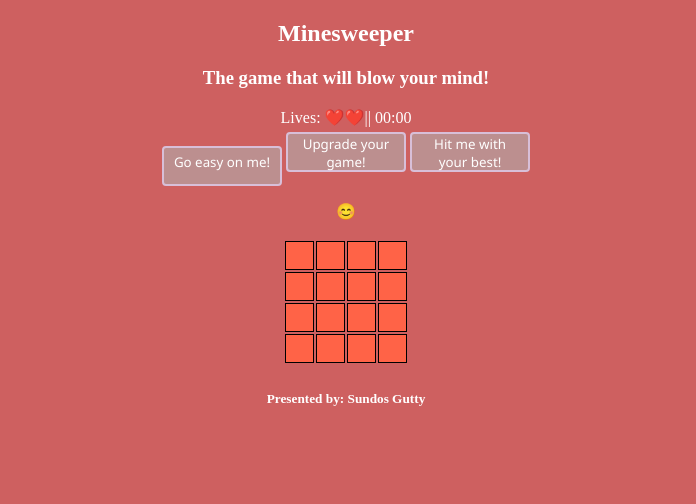
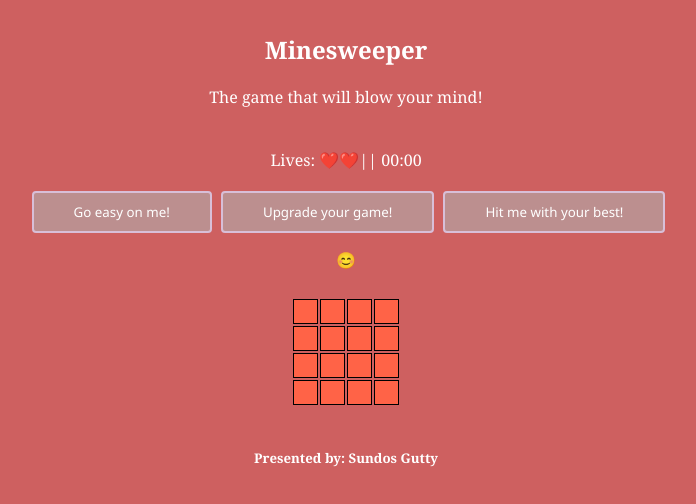
Before and after one commit to SundosGutty/minesweeper2, a plain HTML site: page index.html in a window 1280 px wide. Shown: the whole page, without its empty margins (294-990 px from the left). Drawn offline with Linux system fonts and the light colour scheme.

Commit message:
Add files via upload

```diff
--- a/index.html
+++ b/index.html
@@ -9,31 +9,36 @@
     <title>Minesweeper</title>
 </head>
 
-<body onload="init()">
-    <div class="heading">
+<body onload="init()" class="flex">
+    <header class="heading">
         <h2>Minesweeper</h2>
-        <h3>The game that will blow your mind!</h3>
-    </div>
+        <p>The game that will blow your mind!</p>
+    </header>
+    <main class="flex">
+        <section>
             <div class="game-info">
-        <span class="lives"> Lives: ❤️❤️||</span>
+                <span class="lives-container"> Lives: ❤️❤️||</span>
                 <span class="timerDisplay">00:00</span>
                 <h4 class="lose-dis"> You got disqualified! But do not forget, that in life,
                     you lose some you win some. Try Again!
                 </h4>
                 <h4 class="win-dis">'You Rocked it! Play again to see if it was luck or pure skils.</h4>
             </div>
-    <div class="btns">
-        <button class="level-btn" onclick="setDifficultyLevel(16)">Go easy on me!</button>
-        <button class="level-btn" onclick="setDifficultyLevel(64)">Upgrade your game!</button>
-        <button class="level-btn" onclick="setDifficultyLevel(144)">Hit me with your best!</button><br>
+            <div class="action-btns">
+                <button onclick="setDifficultyLevel(16)">Go easy on me!</button>
+                <button onclick="setDifficultyLevel(64)">Upgrade your game!</button>
+                <button onclick="setDifficultyLevel(144)">Hit me with your best!</button><br>
+            </div>
+            <div class="reset-btn">
                 <p class="smiley" onclick="resetGame()">😊</p>
             </div>
-    </div>
-    <div class="board-container">
+        </section>
+        <section class="board-container">
             <table>
                 <tbody class="board" oncontextmenu="return false"></tbody>
             </table>
-    </div>
+        </section>
+    </main>
     <footer>
         <h5>Presented by: Sundos Gutty</h5>
     </footer>
--- a/main.js
+++ b/main.js
@@ -1,30 +1,32 @@
 'use strict'
 
+//icons
 const MINE_ICON = '💣'
 const FLAG_ICON = '🏳️'
+const SAFE = '🥞'
+const EMPTY = ''
+
+//html-elements
 const WIN_DISPLAY = document.querySelector('.win-dis')
 const LOOSE_DISPLAY = document.querySelector('.lose-dis')
-const USER_HEARTS = document.querySelector('.lives')
-const EMPTY = ''
+const elLivesCont = document.querySelector('.lives-container')
 
-
+//globals
 var gLevel = {
     boardSize: 16,
     boardLength: Math.sqrt(16),
     numOfMines: 2
 }
-
 var gGame = {
     isOn: false,
     shownCount: 0,
     markedCount: 0,
     secsPassed: 0
 }
-
 var gBoard
 var gTimerInterval
+var gSafeClicksInterval
 var gLives = 2 //given 2 lives - at 2 the player looses
-
 
 
 function init() {
@@ -37,10 +39,8 @@ function init() {
 
 function createBoard(boardLength) {
     var board = []
-
     for (var i = 0; i < boardLength; i++) {
         board[i] = []
-
         for (var j = 0; j < boardLength; j++) {
             board[i][j] = {
                 minesAroundCount: 0,
@@ -84,61 +84,58 @@ function handleClick(elCell, i, j, event) {
         startTimer()
         placeMines(i, j)
         setMinesNegsCount()
-
     }
     if (event.button === 2) {
         markCell(i, j)
-
     } else {
         revealCell(elCell, i, j)
         gGame.shownCount++
-
     }
     checkVictory()
 }
 
 
+
 // left click
 function revealCell(elCell, i, j) {
-    if (gBoard[i][j].isMarked || gBoard[i][j].isShown) return
-
-    if (!gBoard[i][j].isShown) {
-        gBoard[i][j].isShown = !gBoard[i][j].isShown
+    let currCell = gBoard[i][j]
+    console.log(currCell)
+    if (currCell.isMarked || currCell.isShown) return
+    if (!currCell.isShown) {
+        currCell.isShown = !currCell.isShown
         var randLocation = { i: i, j: j }
-        if (gBoard[i][j].isMine) {
+        if (currCell.isMine) {
             renderCell(randLocation, MINE_ICON)
-
             gLives--
-            gBoard[i][j].minesAroundCount++
+            currCell.minesAroundCount++
             usersLives()
         } else {
-            if (gBoard[i][j].minesAroundCount === 0) {
+            if (currCell.minesAroundCount === 0) {
                 renderCell(randLocation, EMPTY);
                 revealNegsOfZ(i, j)
                 return;
             } else {
-                renderCell(randLocation, gBoard[i][j].minesAroundCount);
+                renderCell(randLocation, currCell.minesAroundCount);
                 return;
             }
         }
     }
-
 }
-
-
 
 //right click
 function markCell(i, j) {
-    if (gBoard[i][j].isShown) return
+    let newBoard = gBoard[i][j]
+
+    if (newBoard.isShown) return
     var location = { i, j }
-    if (gBoard[i][j].isMarked) {
-        gBoard[i][j].isMarked = false
+    if (newBoard.isMarked) {
+        newBoard.isMarked = false
         gGame.markedCount--
         renderCell(location, EMPTY)
         var elCell = document.querySelector(`.cell${location.i}-${location.j}`)
         elCell.classList.remove('revealed')
     } else {
-        gBoard[i][j].isMarked = true
+        newBoard.isMarked = true
         renderCell(location, FLAG_ICON)
         gGame.markedCount++
 
@@ -148,9 +145,9 @@ function markCell(i, j) {
 
 
 function usersLives() {
-    if (gLives === 1) USER_HEARTS.innerText = ' Lives: ❤️||'
+    if (gLives === 1) elLivesCont.innerText = ' Lives: ❤️||'
     else {
-        USER_HEARTS.innerText = 'You have no Lives||'
+        elLivesCont.innerText = 'You have no Lives||'
         gameOver()
     }
 }
@@ -164,10 +161,7 @@ function checkVictory() {
         WIN_DISPLAY.style.display = 'block'
         document.querySelector('.smiley').innerText = '😎'
     }
-
 }
-
-
 
 function gameOver() {
     LOOSE_DISPLAY.style.display = 'block'
@@ -184,7 +178,7 @@ function resetGame() {
     document.querySelector('.smiley').innerText = '😊'
     clearInterval(gTimerInterval)
     gBoard = createBoard(gLevel.boardLength)
-    USER_HEARTS.innerText = 'Lives: ❤️❤️||'
+    elLivesCont.innerText = 'Lives: ❤️❤️||'
     printBoard('.board')
     gGame.isOn = true
     gLives = 2
--- a/style.css
+++ b/style.css
@@ -1,20 +1,28 @@
 *{
+    box-sizing: border-box;
+}
+
+body{
     text-align: center;
     background-color: rgb(206, 96, 96);
     color: white;
-    font-family: 'Times New Roman', Times, serif;
+    font-family: Georgia, 'Times New Roman', Times, serif;
 }
 
-body{
-    overflow: hidden;
-    height: auto;
+
+header{
+    padding: 5px 30px;
+}
+
+main{
+    padding: 20px 30px;
+
 }
 
 .board-container{
     display: inline-block;
     padding-top: 2px;
 }
-
 
 .board, th, td {
         border: 1px solid black;
@@ -26,32 +34,44 @@ body{
 
 }
 
-.level-btn{
-    margin-top: 5px;
-    padding-bottom: 10px;
+.action-btns{
+    padding-top: 20px;
+
+}
+
+
+.action-btns button{
+    margin-left: 5px;
+    padding: 10px 40px;
     cursor: pointer;
     background-color: rosybrown;
     border: 2px solid thistle;
     color: white;
     outline: none;
-    width: 120px;
-    height: 40px;
     border-radius: 4px;
     font-family: 'Segoe UI', Tahoma, Geneva, Verdana, sans-serif;
-    font-weight: 400i;
 }
 
-
-
-.level-btn:hover {
+.action-btns button:hover {
     transition-duration: 0.4s;
     background-color: thistle;
     color: black;
     font-weight: bolder;
 }
 
+.board-container{
+    display: flex;
+    align-items: center;
+    justify-content: center;
+    padding-top: 10px;
+}
 
- .lose-dis{
+.safe-clicks-container{
+    cursor: pointer;
+}
+
+
+.lose-dis{
     display: none;
 }
 
@@ -62,12 +82,19 @@ body{
 
 
 
+
 .smiley{
     cursor: pointer;
 }
 
-
-
 .revealed{
     background-color: lightpink;
 }
+
+
+.flex{
+    display: flex;
+    align-items: center;
+    justify-content: center;
+    flex-direction: column;
+}
--- a/utils.js
+++ b/utils.js
@@ -8,7 +8,6 @@ function printBoard(selector) {
         }
         strHTML += '</tr>'
     }
-
     var elContainer = document.querySelector(selector)
     elContainer.innerHTML = strHTML
 }
```
Lines whose indentation alone changed are shown as unchanged.
